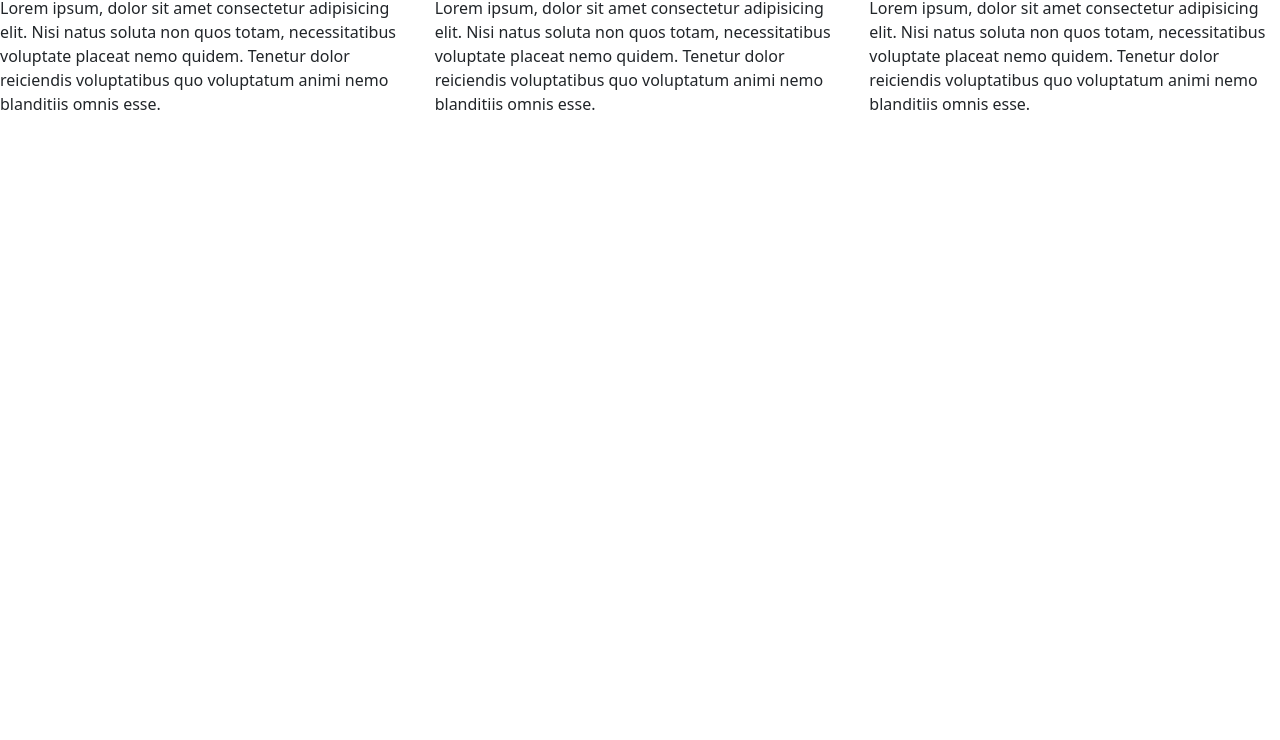
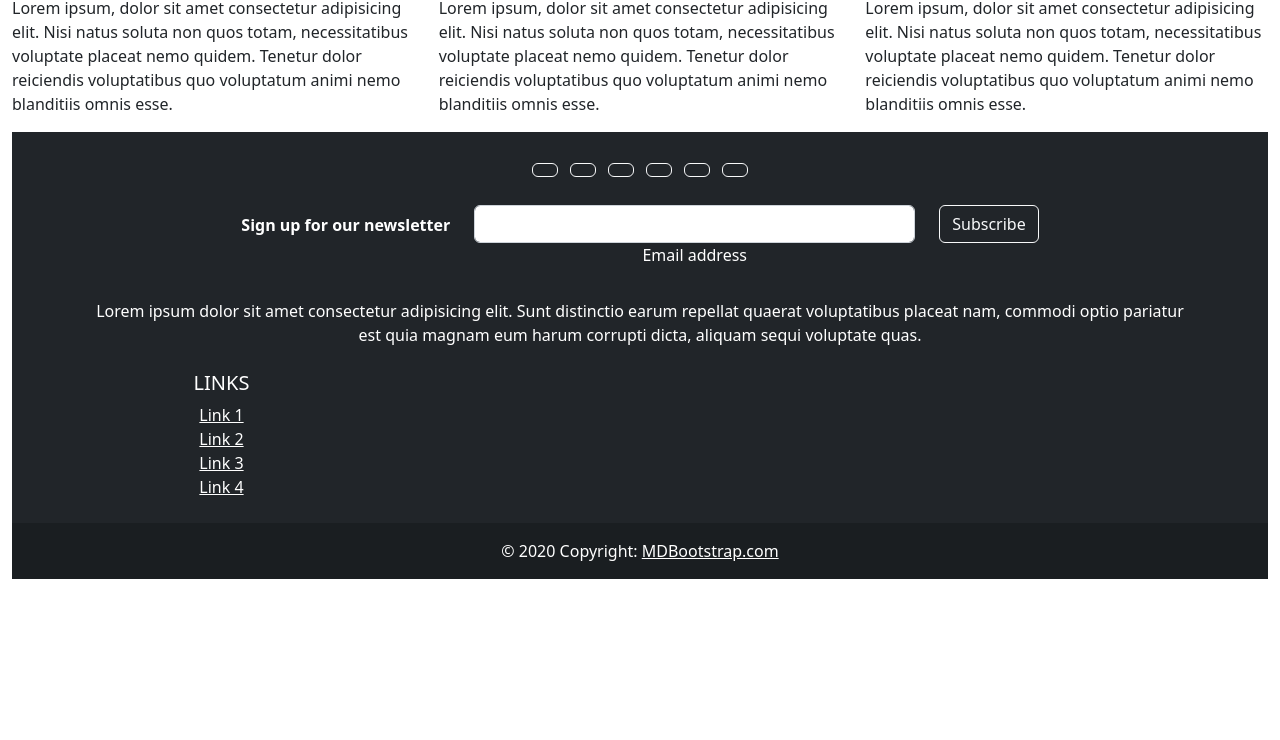
Before and after one commit to franco-libertini/CRYPTOMAT-Libertini, a plain HTML site: page index.html in a window 1280 px wide. Shown: the part 60-800 px from the top of the page. Drawn offline with nearby package versions, Linux system fonts and the light colour scheme.

Commit message:
agregado footer

```diff
--- a/index.html
+++ b/index.html
@@ -3,15 +3,15 @@
 <head>
     <meta charset="UTF-8">
     <meta http-equiv="X-UA-Compatible" content="IE=edge">
-    <meta name="viewport" content="width=device-width, initial-scale=1.0">
+    <meta name="viewport" content="width=device-width, initial-scale=1.0"/>
     <link rel="stylesheet" href="./style.css">
     <link href="https://cdn.jsdelivr.net/npm/bootstrap@5.2.0/dist/css/bootstrap.min.css" rel="stylesheet" integrity="sha384-gH2yIJqKdNHPEq0n4Mqa/HGKIhSkIHeL5AyhkYV8i59U5AR6csBvApHHNl/vI1Bx" crossorigin="anonymous">
 <script src="https://cdn.jsdelivr.net/npm/bootstrap@5.2.0/dist/js/bootstrap.bundle.min.js" integrity="sha384-A3rJD856KowSb7dwlZdYEkO39Gagi7vIsF0jrRAoQmDKKtQBHUuLZ9AsSv4jD4Xa" crossorigin="anonymous"></script>
 
     <title>desafio github y bootstrap</title>
 </head>
-<body>
-    <header>
+<body class="container-fluid overflow-scroll">
+    <header class="container-fluid" >
         <nav class="navbar navbar-expand-lg bg-light">
             <div class="container-fluid">
                 <a  href="./index.html"><img class="header_img" src="./assets/github-logo.jpg" alt="github-logo"></a>
@@ -48,7 +48,7 @@
           </nav>
     </header>
 
-    <main>
+    <main >
 <div class="row">
     <div class="col">
         <p>Lorem ipsum, dolor sit amet consectetur adipisicing elit. Nisi natus soluta non quos totam, necessitatibus voluptate placeat nemo quidem. Tenetur dolor reiciendis voluptatibus quo voluptatum animi nemo blanditiis omnis esse.</p>
@@ -61,8 +61,119 @@
     </div>
 </div>
     </main>
-    <footer>
+    <footer class="bg-dark text-center text-white">
 
+      <div class="container p-4">
+
+        <section class="mb-4">
+
+          <a class="btn btn-outline-light btn-floating m-1" href="#!" role="button"
+            ><i class="fab fa-facebook-f"></i
+          ></a>
+
+
+          <a class="btn btn-outline-light btn-floating m-1" href="#!" role="button"
+            ><i class="fab fa-twitter"></i
+          ></a>
+
+
+          <a class="btn btn-outline-light btn-floating m-1" href="#!" role="button"
+            ><i class="fab fa-google"></i
+          ></a>
+
+
+          <a class="btn btn-outline-light btn-floating m-1" href="#!" role="button"
+            ><i class="fab fa-instagram"></i
+          ></a>
+
+
+          <a class="btn btn-outline-light btn-floating m-1" href="#!" role="button"
+            ><i class="fab fa-linkedin-in"></i
+          ></a>
+
+
+          <a class="btn btn-outline-light btn-floating m-1" href="#!" role="button"
+            ><i class="fab fa-github"></i
+          ></a>
+        </section>
+
+        <section class="">
+          <form action="">
+
+            <div class="row d-flex justify-content-center">
+
+              <div class="col-auto">
+                <p class="pt-2">
+                  <strong>Sign up for our newsletter</strong>
+                </p>
+              </div>
+
+
+
+              <div class="col-md-5 col-12">
+
+                <div class="form-outline form-white mb-4">
+                  <input type="email" id="form5Example21" class="form-control" />
+                  <label class="form-label" for="form5Example21">Email address</label>
+                </div>
+              </div>
+
+              <div class="col-auto">
+
+                <button type="submit" class="btn btn-outline-light mb-4">
+                  Subscribe
+                </button>
+              </div>
+
+            </div>
+
+          </form>
+        </section>
+
+        <section class="mb-4">
+          <p>
+            Lorem ipsum dolor sit amet consectetur adipisicing elit. Sunt distinctio earum
+            repellat quaerat voluptatibus placeat nam, commodi optio pariatur est quia magnam
+            eum harum corrupti dicta, aliquam sequi voluptate quas.
+          </p>
+        </section>
+
+        <section class="">
+
+          <div class="row">
+
+            <div class="col-lg-3 col-md-6 mb-4 mb-md-0">
+              <h5 class="text-uppercase">Links</h5>
+
+              <ul class="list-unstyled mb-0">
+                <li>
+                  <a href="#!" class="text-white">Link 1</a>
+                </li>
+                <li>
+                  <a href="#!" class="text-white">Link 2</a>
+                </li>
+                <li>
+                  <a href="#!" class="text-white">Link 3</a>
+                </li>
+                <li>
+                  <a href="#!" class="text-white">Link 4</a>
+                </li>
+              </ul>
+            </div>
+
+
+          </div>
+
+        </section>
+
+      </div>
+
+      <div class="text-center p-3" style="background-color: rgba(0, 0, 0, 0.2);">
+        © 2020 Copyright:
+        <a class="text-white" href="https://mdbootstrap.com/">MDBootstrap.com</a>
+      </div>
+
+    </footer>
     </footer>
 </body>
 </html>
```
